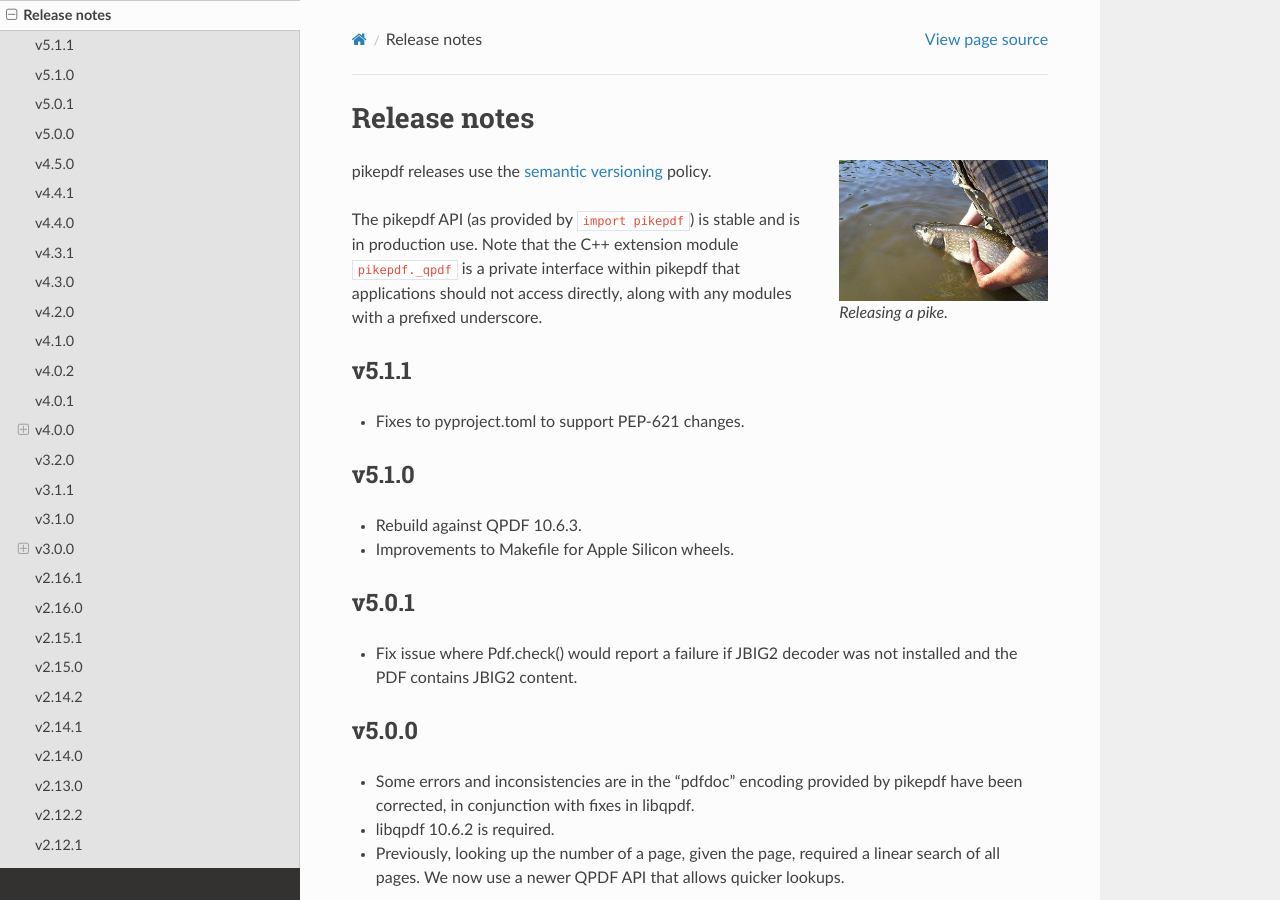
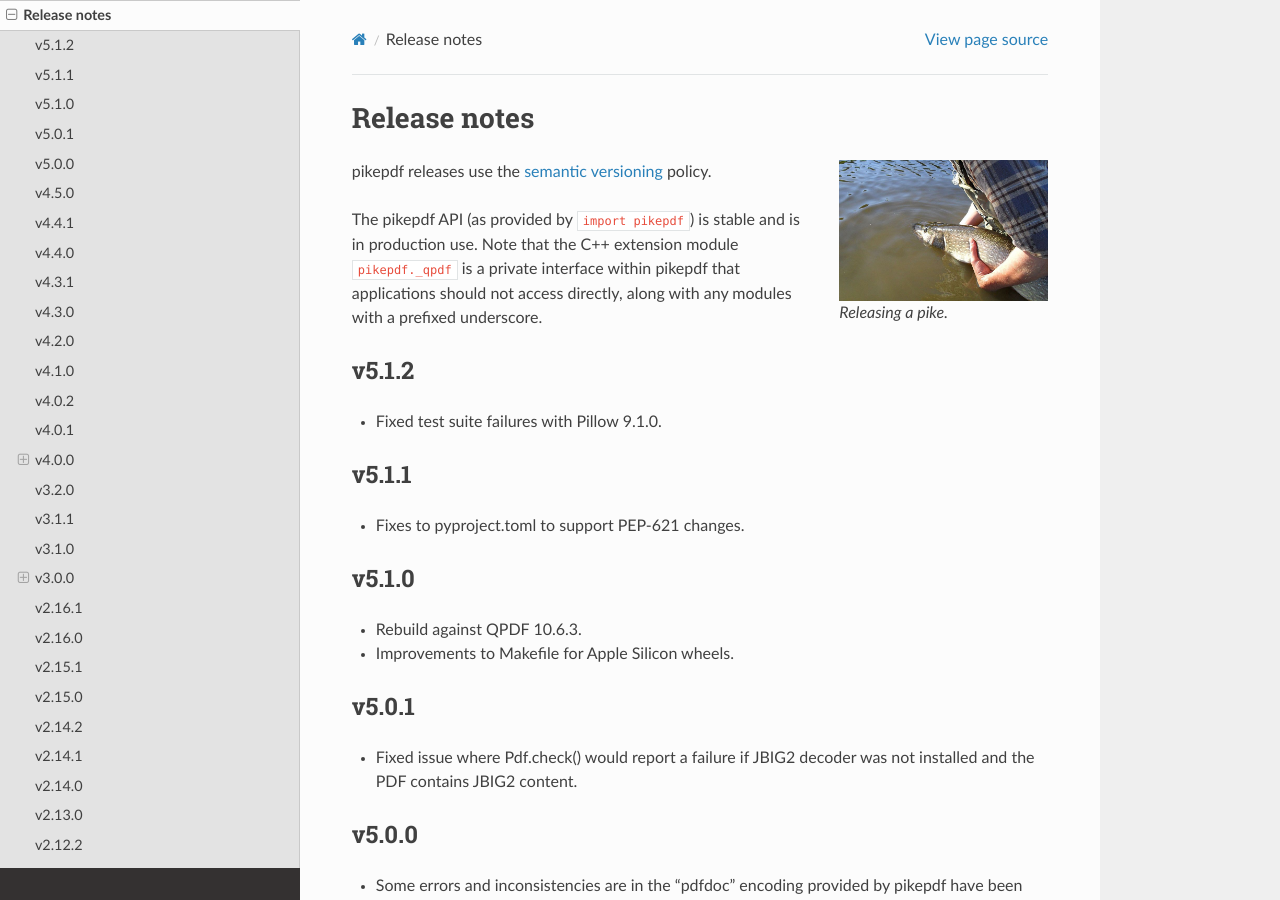
Before and after one commit to pikepdf/pikepdf, a Sphinx documentation site: the page built from docs/release_notes.rst, in a window 1280 px wide and 900 px high. Built offline with Sphinx 7.4.7 and the Read the Docs theme 2.0.0, drawn with Linux system fonts in a browser that asks for light colours; the version number could not be read and is left out.

Commit message:
v5.1.2 release notes

```diff
--- a/docs/release_notes.rst
+++ b/docs/release_notes.rst
@@ -18,6 +18,11 @@ is in production use. Note that the C++ extension module
 ``pikepdf._qpdf`` is a private interface within pikepdf that applications
 should not access directly, along with any modules with a prefixed underscore.
 
+v5.1.2
+======
+
+-  Fixed test suite failures with Pillow 9.1.0.
+
 v5.1.1
 ======
 
@@ -32,7 +37,7 @@ v5.1.0
 v5.0.1
 ======
 
--  Fix issue where Pdf.check() would report a failure if JBIG2 decoder was not
+-  Fixed issue where Pdf.check() would report a failure if JBIG2 decoder was not
    installed and the PDF contains JBIG2 content.
 
 v5.0.0
```
